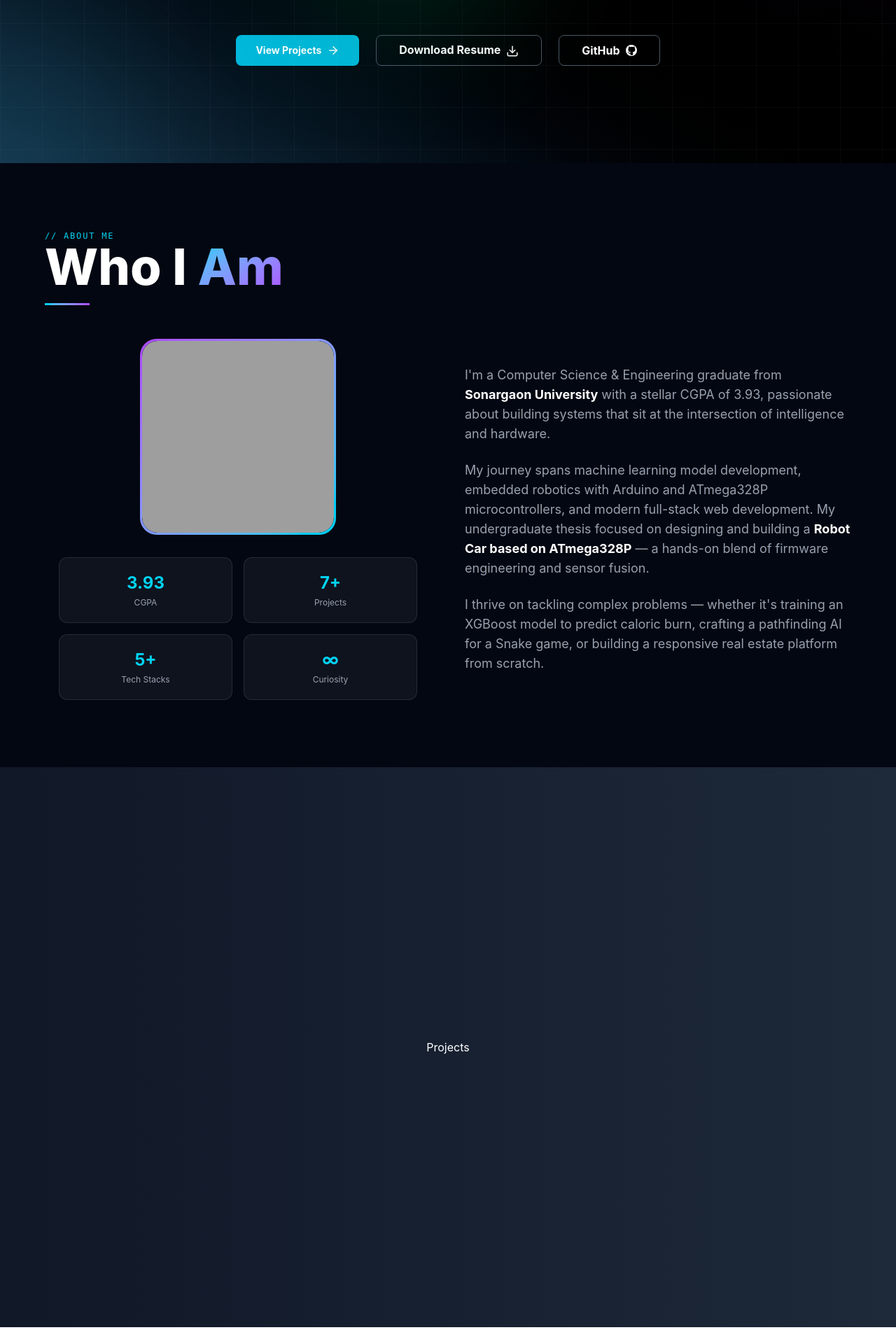
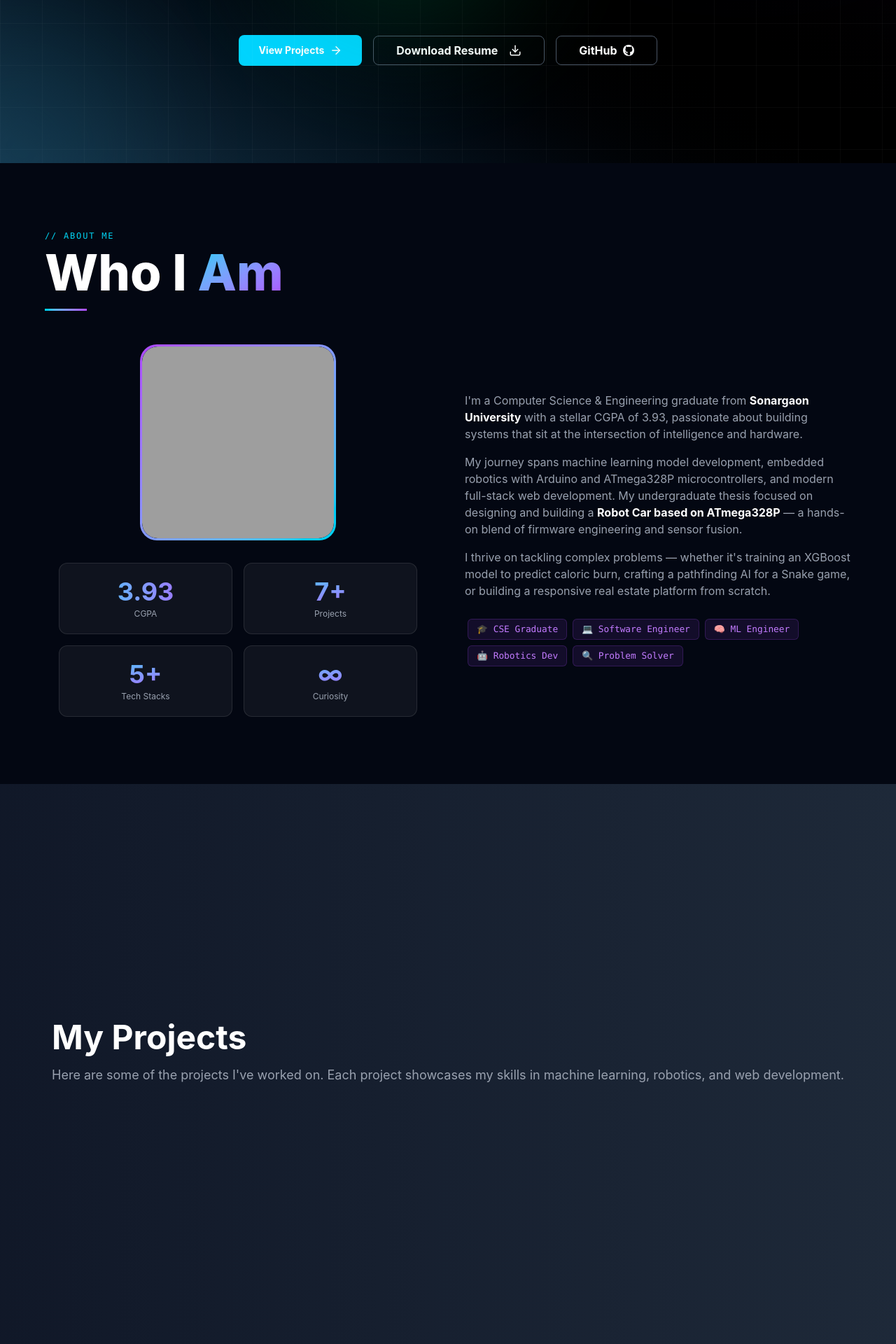
Before and after one commit to Jamiul-kawsar/Jamiul_Portfolio, a React (Vite) app: page / in a window 1280 px wide. Shown: the part 567-2487 px from the top of the page at 70% size. Before the commit the page ends 2463 px from the top, so only its background shows below. Built offline with nearby package versions, Linux system fonts and the light colour scheme; grey boxes are pictures that could not be loaded.

Commit message:
design navbar fully responsive and about section

```diff
--- a/src/components/About.jsx
+++ b/src/components/About.jsx
@@ -8,7 +8,7 @@ const About = () => {
 
         {/* Header */}
         <div className="mb-12">
-          <p className="text-cyan-400 font-mono text-xs uppercase tracking-[0.15em]" id="about">
+          <p className="text-cyan-400 font-mono text-xs uppercase tracking-[0.15em] mb-2">
             // About Me
           </p>
 
@@ -19,7 +19,7 @@ const About = () => {
             </span>
           </h2>
 
-          <div className="w-16 h-[3px] bg-gradient-to-r from-cyan-400 to-purple-500 mt-4"></div>
+          <div className="w-15 h-[3px] bg-gradient-to-r from-cyan-400 to-purple-500 mt-4"></div>
         </div>
 
         {/* Content */}
@@ -43,22 +43,22 @@ const About = () => {
             <div className="grid grid-cols-2 gap-4 mt-8 w-full max-w-lg">
 
               <div className="p-5 text-center rounded-xl bg-white/5 border border-white/10">
-                <h3 className="text-2xl font-bold text-cyan-400">3.93</h3>
+                <h3 className="text-4xl font-bold bg-gradient-to-r from-cyan-400 to-purple-500 bg-clip-text text-transparent">3.93</h3>
                 <p className="text-xs text-gray-400 mt-1">CGPA</p>
               </div>
 
               <div className="p-5 text-center rounded-xl bg-white/5 border border-white/10">
-                <h3 className="text-2xl font-bold text-cyan-400">7+</h3>
+                <h3 className="text-4xl font-bold bg-gradient-to-br from-cyan-400 to-purple-500 bg-clip-text text-transparent">7+</h3>
                 <p className="text-xs text-gray-400 mt-1">Projects</p>
               </div>
 
               <div className="p-5 text-center rounded-xl bg-white/5 border border-white/10">
-                <h3 className="text-2xl font-bold text-cyan-400">5+</h3>
+                <h3 className="text-4xl font-bold bg-gradient-to-br from-cyan-400 to-purple-500 bg-clip-text text-transparent">5+</h3>
                 <p className="text-xs text-gray-400 mt-1">Tech Stacks</p>
               </div>
 
               <div className="p-5 text-center rounded-xl bg-white/5 border border-white/10">
-                <h3 className="text-2xl font-bold text-cyan-400">∞</h3>
+                <h3 className="text-4xl font-bold bg-gradient-to-br from-cyan-400 to-purple-500 bg-clip-text text-transparent">∞</h3>
                 <p className="text-xs text-gray-400 mt-1">Curiosity</p>
               </div>
 
@@ -66,21 +66,30 @@ const About = () => {
           </div>
 
           {/* RIGHT SIDE */}
-          <div className="text-gray-400 text-lg space-y-6">
-            <p>
+          <div className="text-gray-400 text-md space-y-6">
+            <div>
+              <p className="mb-4">
                 I'm a Computer Science & Engineering graduate from {" "}
                 <strong className="text-white">Sonargaon University</strong>{" "} with a stellar CGPA of 3.93, passionate about building systems that sit at the intersection of intelligence and hardware.
               </p>
 
-            <p>
+              <p className="mb-4">
                 My journey spans machine learning model development, embedded robotics with Arduino and ATmega328P microcontrollers, and modern full-stack web development. My undergraduate thesis focused on designing and building a {" "} <strong className="text-white">Robot Car based on ATmega328P</strong>{" "}  — a hands-on blend of firmware engineering and sensor fusion.
               </p>
 
-            <p>
+              <p className="mb-4">
                 I thrive on tackling complex problems — whether it's training an XGBoost model to predict caloric burn, crafting a pathfinding AI for a Snake game, or building a responsive real estate platform from scratch.
               </p>
             </div>
 
+            <div className="text-purple-400 text-sm space-y-6">
+              <span className="inline-flex items-center gap-1.5 bg-purple-500/10 border border-purple-500/20 px-3 py-[5px] rounded-md text-[0.8rem] font-mono m-1">🎓 CSE Graduate</span>
+              <span className="inline-flex items-center gap-1.5 bg-purple-500/10 border border-purple-500/20  px-3 py-[5px] rounded-md text-[0.8rem] font-mono m-1">💻 Software Engineer</span>
+              <span className="inline-flex items-center gap-1.5 bg-purple-500/10 border border-purple-500/20  px-3 py-[5px] rounded-md text-[0.8rem] font-mono m-1">🧠 ML Engineer</span>
+              <span className="inline-flex items-center gap-1.5 bg-purple-500/10 border border-purple-500/20  px-3 py-[5px] rounded-md text-[0.8rem] font-mono m-1">🤖 Robotics Dev</span>
+              <span className="inline-flex items-center gap-1.5 bg-purple-500/10 border border-purple-500/20  px-3 py-[5px] rounded-md text-[0.8rem] font-mono m-1">🔍 Problem Solver</span>
+            </div>
+          </div>
         </div>
       </div>
     </section>
--- a/src/components/Hero.jsx
+++ b/src/components/Hero.jsx
@@ -17,7 +17,7 @@ const Hero = () => {
     useEffect(() => {
         const currentRole = roles[index];
 
-        if(charIndex < currentRole.length) {
+        if (charIndex < currentRole.length) {
             const timeout = setTimeout(() => {
                 setText((prev) => prev + currentRole[charIndex]);
                 setCharIndex((prev) => prev + 1);
@@ -100,16 +100,16 @@ const Hero = () => {
                         I build intelligent systems combining machine learning, robotics, and modern web technologies — turning complex problems into elegant solutions.
                     </p>
                 </div>
-                <div className="flex space-x-6">
-                    <a href='/Projects' className="inline-flex items-center gap-2 px-7 py-3 rounded-lg font-bold text-sm bg-cyan-500 hover:-translate-y-1 hover:shadow-[0_8px_30px_rgba(0,212,255,0.3)] transition-all duration-200">
+                <div className="flex flex-col sm:flex-row gap-4 justify-center items-center flex-wrap">
+                    <a href='/Projects' className="inline-flex items-center gap-2 px-7 py-3 rounded-lg font-bold text-sm bg-[#00d4ff] hover:-translate-y-1 hover:shadow-[0_8px_30px_rgba(0,212,255,0.3)] transition-all duration-200 whitespace-nowrap"id='projects'>
                         View Projects
                         <ArrowRight size={18} />
                     </a>
-                    <a href="/CV_Jamiul_Kawsar_BD.pdf" download className="border border-gray-600 hover:border-cyan-600 text-white hover:text-cyan-600 font-bold py-2 px-8 rounded-lg">
+                    <a href="/CV_Jamiul_Kawsar_BD.pdf" download className="border border-gray-600 hover:border-cyan-600 text-white hover:text-cyan-600 font-bold py-2 px-8 rounded-lg inline-flex items-center gap-2 whitespace-nowrap">
                         Download Resume
                         <Download className='inline ml-2' size={18} />
                     </a>
-                    <a href="https://github.com/Jamiul-kawsar" target="_blank" rel="noopener noreferrer" className="group border border-gray-600 hover:border-cyan-600 text-white hover:text-cyan-600 font-bold py-2 px-8 rounded-lg inline-flex items-center gap-2">
+                    <a href="https://github.com/Jamiul-kawsar" target="_blank" rel="noopener noreferrer" className="group border border-gray-600 hover:border-cyan-600 text-white hover:text-cyan-600 font-bold py-2 px-8 rounded-lg inline-flex items-center gap-2 whitespace-nowrap">
                         GitHub
                         <img src="/github.png" alt="GitHub"
                             className='w-4 h-4  rounded-full bg-white group-hover:bg-cyan-600 transition-all duration-200 ' />
--- a/src/components/Navbar.jsx
+++ b/src/components/Navbar.jsx
@@ -1,6 +1,17 @@
-import React, { useState, useEffect } from "react";
+import React, { useState } from "react";
+import { Menu, X } from "lucide-react";
 
-export default function Navbar() {
+const Navbar = () => {
+  const [isOpen, setIsOpen] = useState(false);
+
+  const toggleMenu = () => {
+    setIsOpen(!isOpen);
+  };
+
+  const handleLinkClick = () => {
+    setIsOpen(false);
+  };
+
   return (
     <nav className="fixed top-0 left-0 right-0 z-50 bg-gray-950 border-b border-gray-850 shadow-lg backdrop-blur-sm ">
       <div className="font-syne text-white flex items-center justify-between px-6 py-4">
@@ -38,12 +49,57 @@ export default function Navbar() {
         </div>
 
         {/* Call To Action Button */}
-        <button className="bg-gradient-to-l from-blue-500 to-violet-700 text-white font-bold py-2 px-4 rounded-md hover:from-blue-600 hover:to-violet-800 transition duration-300 ease-in-out cursor-pointer" >
+        <button className=" bg-gradient-to-l from-blue-500 to-violet-700 text-white py-1 px-3 rounded-md hover:from-blue-600 hover:to-violet-800 transition duration-300 ease-in-out cursor-pointer" >
           Hire Me
+        </button>
+
+        {/* Mobile Menu Button */}
+        <button
+          onClick={toggleMenu}
+          className="md:hidden p-2 rounded-md hover:bg-white/10 transition-colors"
+          aria-label="Toggle menu"
+        >
+          {isOpen ? <X size={24} /> : <Menu size={24} />}
         </button>
       </div>
 
       {/* Mobile Navigation */}
+      {isOpen && (
+        <div className="md:hidden bg-[#0a0f1e] border-t border-gray-800">
+          <div className="px-6 py-4 space-y-3">
+            <a
+              href="#about"
+              onClick={handleLinkClick}
+              className="block px-4 py-2 text-gray-600 hover:text-[#00d4ff] hover:bg-white/5 rounded-md transition duration-300"
+            >
+              ABOUT
+            </a>
+            <a
+              href="#skills"
+              onClick={handleLinkClick}
+              className="block px-4 py-2 text-gray-600 hover:text-[#00d4ff] hover:bg-white/5 rounded-md transition duration-300"
+            >
+              SKILLS
+            </a>
+            <a
+              href="#projects"
+              onClick={handleLinkClick}
+              className="block px-4 py-2 text-gray-600 hover:text-[#00d4ff] hover:bg-white/5 rounded-md transition duration-300"
+            >
+              PROJECTS
+            </a>
+            <a
+              href="#contact"
+              onClick={handleLinkClick}
+              className="block px-4 py-2 text-gray-600 hover:text-[#00d4ff] hover:bg-white/5 rounded-md transition duration-300"
+            >
+              CONTACT
+            </a>
+
+          </div>
+        </div>
+      )}
     </nav>
   );
 }
+export default Navbar
--- a/src/components/Projects.jsx
+++ b/src/components/Projects.jsx
@@ -2,8 +2,14 @@ import React from 'react'
 
 const Projects = () => {
   return (
-    <div className='h-screen flex items-center justify-center bg-gradient-to-r from-gray-900 to-gray-800 text-white'
-    id="projects">Projects</div>
+    <section id='projects' className='h-screen flex items-center justify-center bg-gradient-to-r from-gray-900 to-gray-800 text-white'>
+      <div>
+        <h1 className='text-5xl font-bold mb-4'>My Projects</h1>
+        <p className='text-lg text-gray-400 mb-8'>
+          Here are some of the projects I've worked on. Each project showcases my skills in machine learning, robotics, and web development.
+        </p>
+      </div>
+    </section>
   )
 }
 
--- a/src/index.css
+++ b/src/index.css
@@ -1 +1,5 @@
 @import "tailwindcss";
+
+html {
+    scroll-behavior: smooth;
+}
```
Lines whose indentation alone changed are shown as unchanged.
